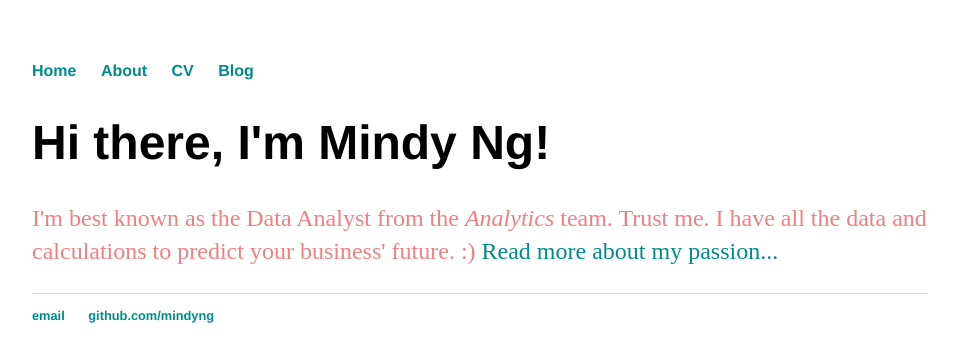
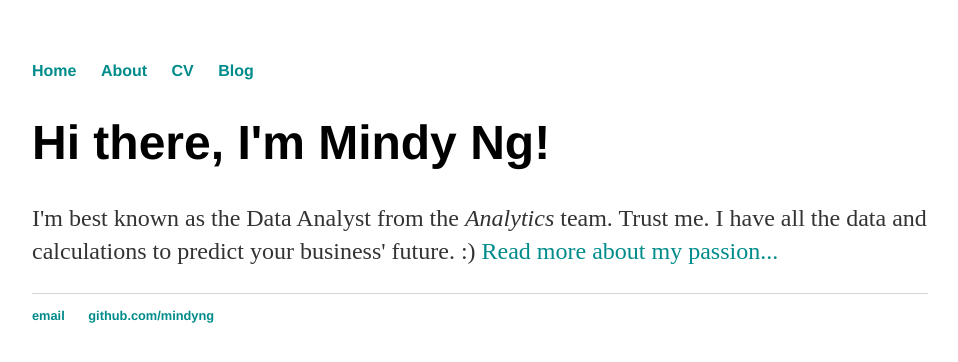
Before and after one commit to mindyng/mindyng.github.io, a Jekyll site: the page built from index.html, in a window 1280 px wide. Shown: the top 362 px of the page, without its empty margins (160-1118 px from the left). Built offline with Jekyll 4.4.1, drawn with Linux system fonts in a browser that asks for light colours.

Commit message:
Update main.css

```diff
--- a/css/main.css
+++ b/css/main.css
@@ -3,7 +3,7 @@
 a { text-decoration: none; color: #999; }
 a:hover { text-decoration: underline; }
 
-p, ul { font-size: 1.5em; line-height: 1.4em; color: #f08080; }
+p, ul { font-size: 1.5em; line-height: 1.4em; color: #333; }
 
 h1, h2, h3, h4 { font-family: 'Helvetica', 'Arial', 'Sans-Serif'; }
 h1 { font-size: 3em;  }
```
